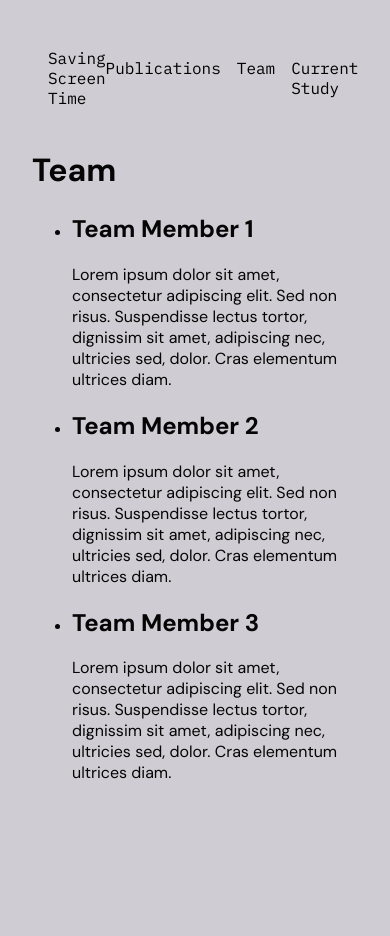
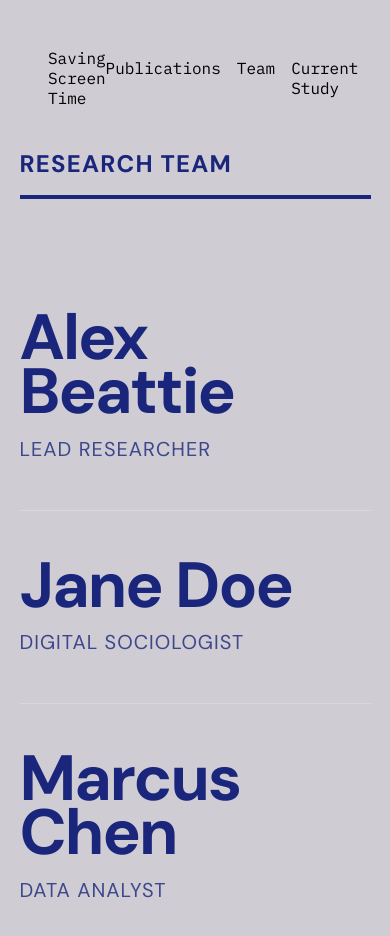
Before and after one commit to EthanSheafMorrison/Saving-Screen-Time, a Next.js app in the folder saving-screen-time-nextjs/: page /team in a window 390 px wide. Shown: the top 936 px of the page. Before the commit the page ends 844 px from the top, so only its background shows below. Built offline with nearby package versions, Linux system fonts and the light colour scheme.

Commit message:
redesign

```diff
--- a/saving-screen-time-nextjs/src/app/globals.css
+++ b/saving-screen-time-nextjs/src/app/globals.css
@@ -383,3 +383,102 @@ body {
         color: var(--crimson);
     }
 }
+
+/* --- TEAM INTERACTIVE MENU --- */
+.section-team {
+    background-color: var(--cobalt);
+    color: var(--off-white);
+    padding: 10rem 5% 8rem;
+    min-height: 100vh;
+    display: flex;
+    flex-direction: column;
+    justify-content: center;
+    position: relative;
+}
+
+.team-header {
+    font-family: 'DM Sans', sans-serif;
+    font-size: 1.5rem;
+    font-weight: 700;
+    text-transform: uppercase;
+    letter-spacing: 0.05em;
+    margin-bottom: 4rem;
+    border-bottom: 4px solid var(--off-white);
+    padding-bottom: 1rem;
+}
+
+.team-list {
+    display: flex;
+    flex-direction: column;
+}
+
+.team-member {
+    position: relative;
+    border-bottom: 1px solid rgba(240, 240, 240, 0.3);
+    padding: 3rem 0;
+    cursor: crosshair;
+}
+
+.team-name {
+    font-family: 'DM Sans', sans-serif;
+    font-size: clamp(4rem, 9vw, 12rem);
+    font-weight: 700;
+    margin: 0;
+    line-height: 0.85;
+    letter-spacing: -0.03em;
+    transition: color 0.2s ease, transform 0.3s ease;
+}
+
+.team-role {
+    font-family: 'DM Sans', sans-serif;
+    font-size: 1.25rem;
+    margin-top: 1rem;
+    text-transform: uppercase;
+    letter-spacing: 0.05em;
+    opacity: 0.8;
+}
+
+/* Base state for the hover image */
+.team-hover-img {
+    position: fixed;
+    top: 50%;
+    left: 50%;
+    transform: translate(-50%, -50%) scale(0.95);
+    width: 35vw;
+    min-width: 300px;
+    max-width: 500px;
+    opacity: 0;
+    pointer-events: none;
+    z-index: 10;
+    transition: opacity 0.3s ease, transform 0.3s ease;
+
+    /* CSS filters to create a high-contrast brutalist effect */
+    filter: grayscale(100%) contrast(150%);
+    mix-blend-mode: screen;
+}
+
+/* Hover states applied when hovering over the parent container */
+.team-member:hover .team-name {
+    color: var(--mustard);
+    transform: translateX(2%);
+}
+
+.team-member:hover .team-hover-img {
+    opacity: 1;
+    transform: translate(-50%, -50%) scale(1);
+}
+
+/* Responsive adjustments */
+@media (max-width: 768px) {
+    .section-team {
+        padding-top: 8rem;
+    }
+
+    .team-member:hover .team-name {
+        transform: translateX(0); /* Removes the text shift on mobile */
+    }
+
+    .team-hover-img {
+        width: 80vw;
+    }
+}
--- a/saving-screen-time-nextjs/src/app/team/page.tsx
+++ b/saving-screen-time-nextjs/src/app/team/page.tsx
@@ -1,33 +1,27 @@
 export default function Team() {
   return (
-    <main className="sec-page">
-      <h1>Team</h1>
-      <ul>
-        <li>
-          <h2>Team Member 1</h2>
-          <p>
-            Lorem ipsum dolor sit amet, consectetur adipiscing elit. Sed non
-            risus. Suspendisse lectus tortor, dignissim sit amet, adipiscing
-            nec, ultricies sed, dolor. Cras elementum ultrices diam.
-          </p>
-        </li>
-        <li>
-          <h2>Team Member 2</h2>
-          <p>
-            Lorem ipsum dolor sit amet, consectetur adipiscing elit. Sed non
-            risus. Suspendisse lectus tortor, dignissim sit amet, adipiscing
-            nec, ultricies sed, dolor. Cras elementum ultrices diam.
-          </p>
-        </li>
-        <li>
-          <h2>Team Member 3</h2>
-          <p>
-            Lorem ipsum dolor sit amet, consectetur adipiscing elit. Sed non
-            risus. Suspendisse lectus tortor, dignissim sit amet, adipiscing
-            nec, ultricies sed, dolor. Cras elementum ultrices diam.
-          </p>
-        </li>
-      </ul>
-    </main>
+    <section className="section-publications">
+    <h1 className="section-header">Research Team</h1>
+
+    <div className="team-list">
+        <div className="team-member">
+            <h3 className="team-name">Alex Beattie</h3>
+            <div className="team-role">Lead Researcher</div>
+            <img className="team-hover-img" src="https://images.unsplash.com/photo-1507003211169-0a1dd7228f2d?w=800&q=80" alt="Portrait of Alex Beattie" />
+        </div>
+
+        <div className="team-member">
+            <h3 className="team-name">Jane Doe</h3>
+            <div className="team-role">Digital Sociologist</div>
+            <img className="team-hover-img" src="https://images.unsplash.com/photo-1534528741775-53994a69daeb?w=800&q=80" alt="Portrait of Jane Doe" />
+        </div>
+
+        <div className="team-member">
+            <h3 className="team-name">Marcus Chen</h3>
+            <div className="team-role">Data Analyst</div>
+            <img className="team-hover-img" src="https://images.unsplash.com/photo-1500648767791-00dcc994a43e?w=800&q=80" alt="Portrait of Marcus Chen" />
+        </div>
+    </div>
+</section>
   );
 }
```
Also changed, not shown: saving-screen-time-nextjs/src/app/publications/page.tsx (+1 -19 lines).
